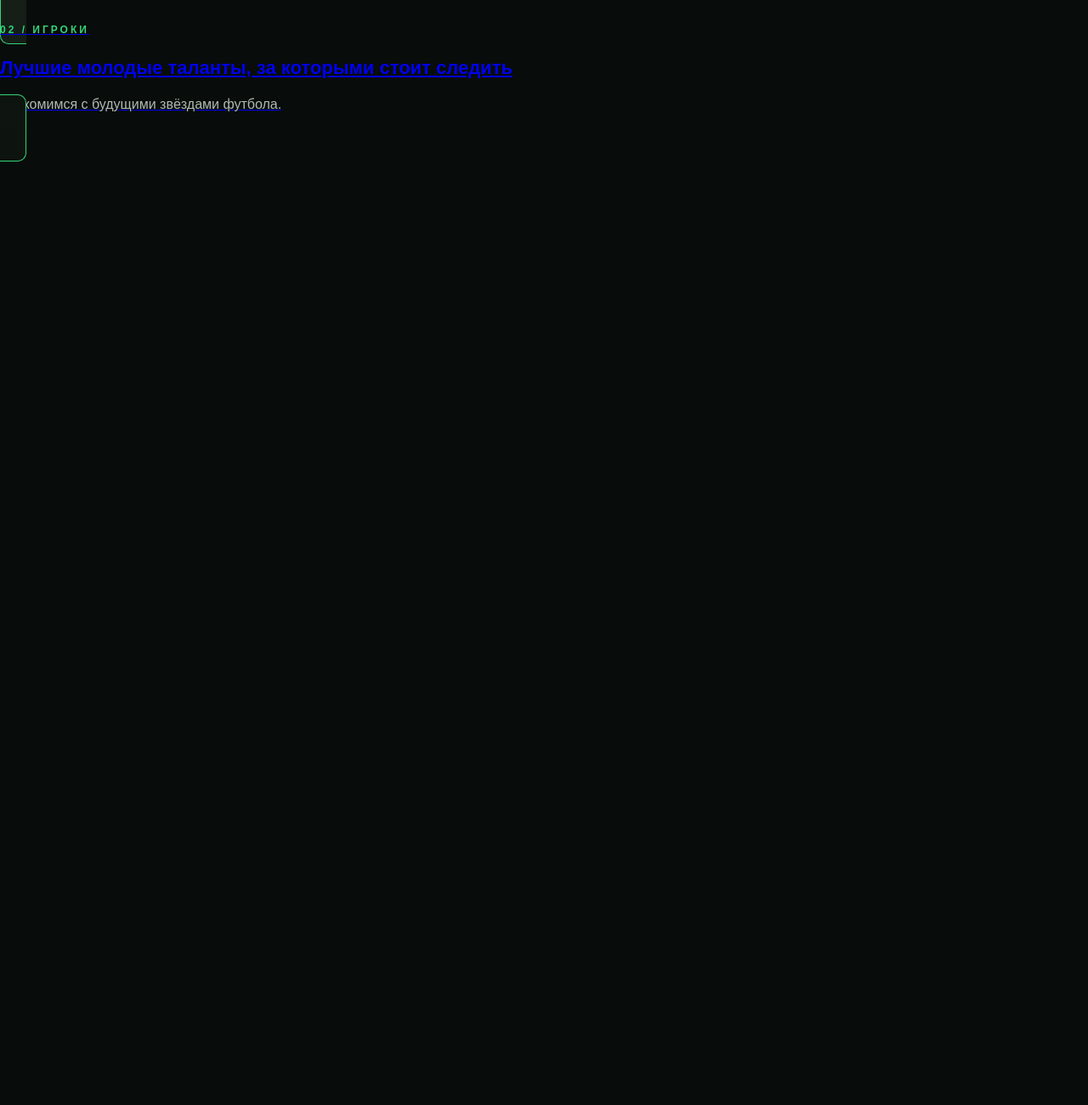
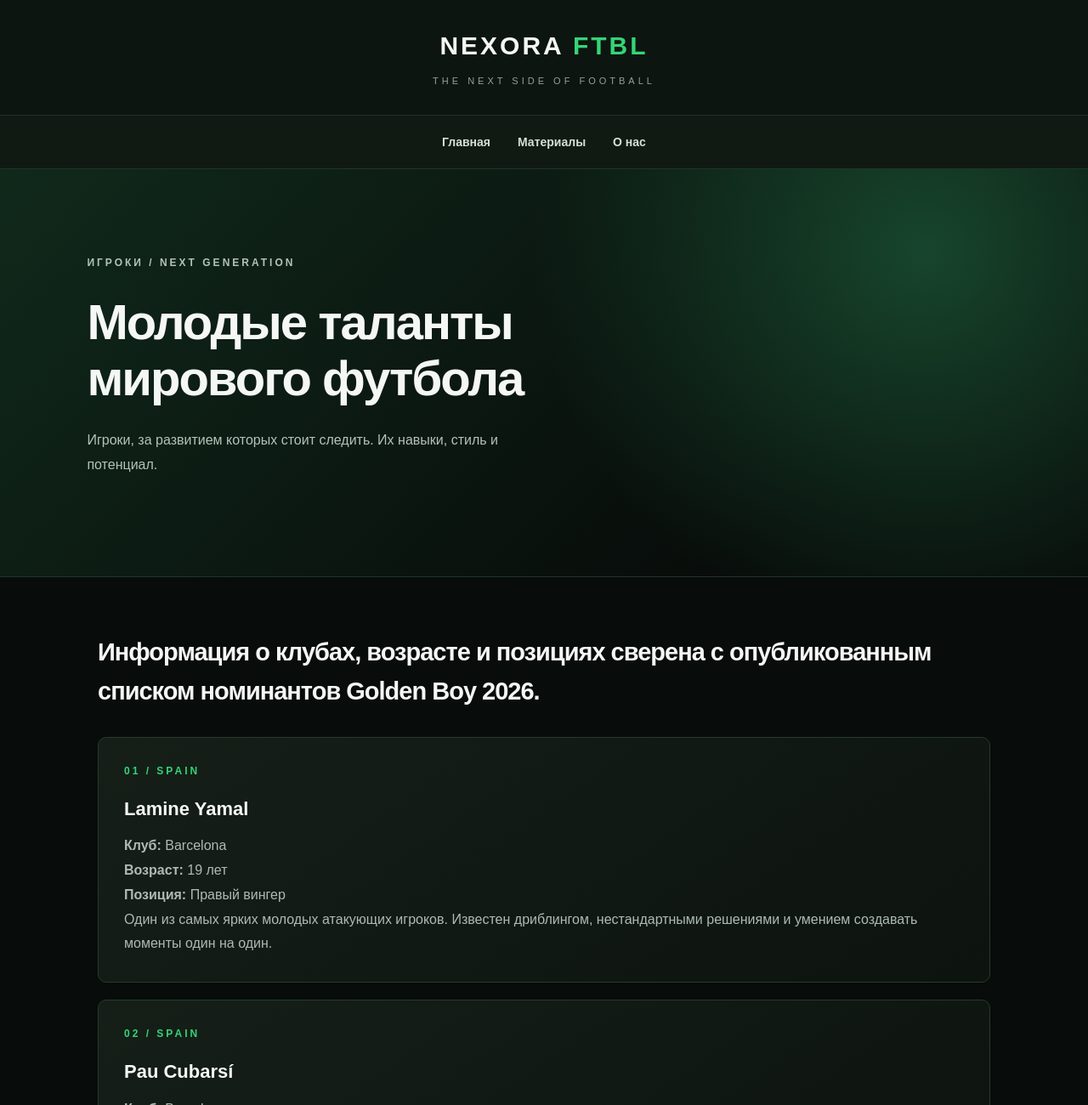
Before and after one commit to SunRise228-alt/Nexora, a plain HTML site: page talents.html in a window 1280 px wide. Shown: the top 1300 px of the page at 85% size. Before the commit the page ends 800 px from the top, so only its background shows below. Drawn offline with Linux system fonts and the light colour scheme.

Commit message:
Create talents.html with player information
Added structure and content for young football talents.

```diff
--- a/talents.html
+++ b/talents.html
@@ -1,6 +1,84 @@
-<a href="talents.html" class="news">
-  <div class="number">02 / ИГРОКИ</div>
-  <h3>Лучшие молодые таланты, за которыми стоит следить</h3>
-  <p>Знакомимся с будущими звёздами футбола.</p>
-</a>
-<link rel="stylesheet" href="style.css?v=2">
+
+<!DOCTYPE html>
+<html lang="ru">
+<head>
+  <meta charset="UTF-8">
+  <meta name="viewport" content="width=device-width, initial-scale=1.0">
+  <title>Молодые таланты — Nexora</title>
+  <link rel="stylesheet" href="style.css?v=2">
+</head>
+<body>
+
+<header>
+  <div class="logo">Nexora <span>ftbl</span></div>
+  <p>The next side of football</p>
+</header>
+
+<nav>
+  <a href="index.html">Главная</a>
+  <a href="index.html#news">Материалы</a>
+  <a href="index.html#about">О нас</a>
+</nav>
+
+<main>
+  <section class="hero">
+    <p class="tag">ИГРОКИ / NEXT GENERATION</p>
+    <h1>Молодые таланты мирового футбола</h1>
+    <p>Игроки, за развитием которых стоит следить. Их навыки, стиль и потенциал.</p>
+  </section>
+
+  <section id="news">
+    <h2>Информация о клубах, возрасте и позициях сверена с опубликованным списком номинантов Golden Boy 2026.</h2>
+
+    <article class="news">
+      <div class="number">01 / SPAIN</div>
+      <h3>Lamine Yamal</h3>
+      <p><b>Клуб:</b> Barcelona</p>
+      <p><b>Возраст:</b> 19 лет</p>
+      <p><b>Позиция:</b> Правый вингер</p>
+      <p>Один из самых ярких молодых атакующих игроков. Известен дриблингом, нестандартными решениями и умением создавать моменты один на один.</p>
+    </article>
+
+    <article class="news">
+      <div class="number">02 / SPAIN</div>
+      <h3>Pau Cubarsí</h3>
+      <p><b>Клуб:</b> Barcelona</p>
+      <p><b>Возраст:</b> 19 лет</p>
+      <p><b>Позиция:</b> Центральный защитник</p>
+      <p>Защитник с хорошим чтением игры и качественным первым пасом. В 2026 году получил награду Golden Boy.</p>
+    </article>
+
+    <article class="news">
+      <div class="number">03 / GERMANY</div>
+      <h3>Lennart Karl</h3>
+      <p><b>Клуб:</b> Bayern Munich</p>
+      <p><b>Возраст:</b> 18 лет</p>
+      <p><b>Позиция:</b> Атакующий полузащитник</p>
+      <p>Техничный атакующий игрок, способный действовать между линиями, обострять передачи и искать возможности для удара.</p>
+    </article>
+
+    <article class="news">
+      <div class="number">04 / BRAZIL</div>
+      <h3>Estêvão</h3>
+      <p><b>Клуб:</b> Chelsea</p>
+      <p><b>Возраст:</b> 19 лет</p>
+      <p><b>Позиция:</b> Правый вингер</p>
+      <p>Бразильский футболист с хорошей техникой, быстрыми решениями и способностью обыгрывать соперников.</p>
+    </article>
+
+    <article class="news">
+      <div class="number">05 / SPAIN</div>
+      <h3>Marc Bernal</h3>
+      <p><b>Клуб:</b> Barcelona</p>
+      <p><b>Возраст:</b> 19 лет</p>
+      <p><b>Позиция:</b> Опорный полузащитник</p>
+      <p>Полузащитник, который помогает команде контролировать центр поля, поддерживать владение и начинать атаки.</p>
+    </article>
+
+  </section>
+</main>
+
+<footer>© 2026 Nexora</footer>
+
+</body>
+</html>
```
